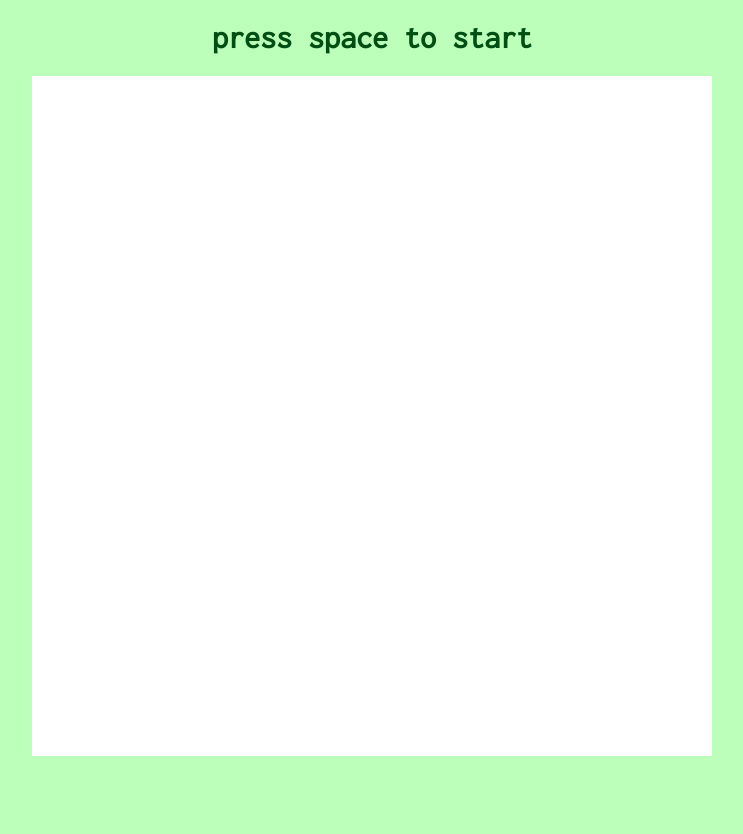
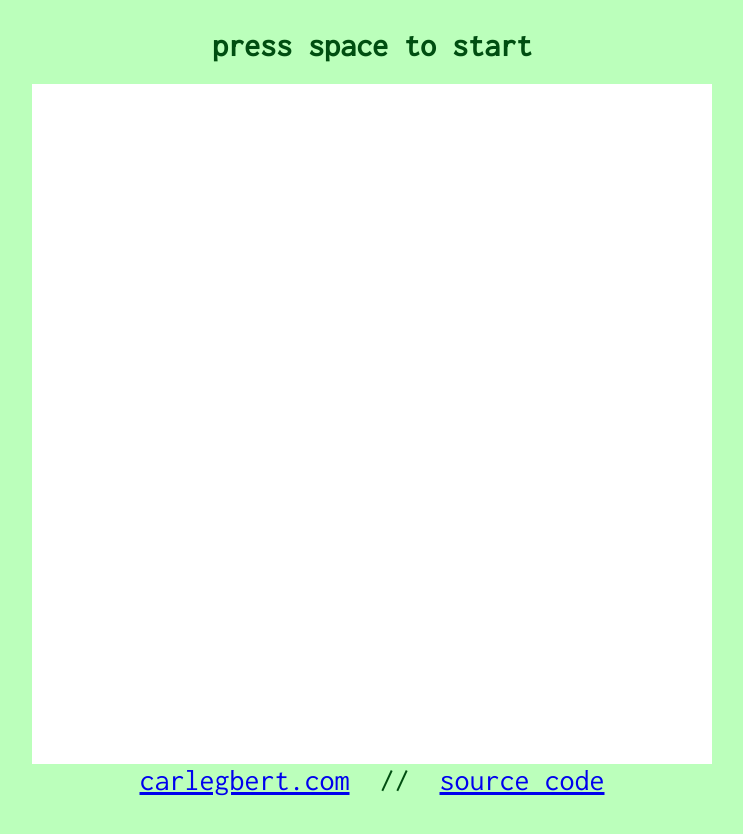
Before and after one commit to carlegbert/snek, a React (Create React App) app: page / in a window 1280 px wide. Shown: the top 834 px of the page, without its empty margins (268-1011 px from the left). Before the commit the page ends 800 px from the top, so only its background shows below. Built offline with nearby package versions, Linux system fonts and the light colour scheme.

Commit message:
improve styling/markup and other sundries

```diff
--- a/package.json
+++ b/package.json
@@ -23,7 +23,7 @@
   "bugs": {
     "url": "https://github.com/carlegbert/snek/issues"
   },
-  "homepage": "https://github.com/carlegbert/snek#readme",
+  "homepage": "https://snek.carlegbert.com",
   "scripts": {
     "start": "react-scripts start",
     "build": "react-scripts build",
--- a/src/App.js
+++ b/src/App.js
@@ -1,4 +1,6 @@
 import React, { Component } from 'react';
+import Footer from './Footer';
+
 import GameBoard from './GameBoard';
 import GameHeader from './GameHeader';
 import {
@@ -120,7 +122,7 @@ class App extends Component {
       if (food) {
         board[food.y][food.x] = FOOD;
         this.speed = calculateSpeed(newState.score);
-        this.updateClock(newState.speed);
+        this.updateClock();
       } else {
         newState.gameMode = GAME_MODES.WON;
         clearInterval(this.intervalHandle);
@@ -156,6 +158,7 @@ class App extends Component {
           boardSize={this.state.boardSize}
           board={this.state.board}
         />
+        <Footer />
       </div>
     );
   }
--- /dev/null
+++ b/src/Footer.js
@@ -0,0 +1,15 @@
+import React from 'react';
+
+const Footer = () => (
+  <footer className="footer">
+    <a href="https://carlegbert.com">
+      carlegbert.com
+    </a>
+    &nbsp; // &nbsp;
+    <a href="https://github.com/carlegbert/snek">
+      source code
+    </a>
+  </footer>
+);
+
+export default Footer;
--- a/src/GameBoard.js
+++ b/src/GameBoard.js
@@ -5,10 +5,8 @@ import Row from './Row';
 const mapBoardToRows = board => board.map((row, i) => <Row row={row} key={i} />);
 
 const GameBoard = ({ board }) => (
-  <div className="board-wrapper">
-    <div className="game-board">
-      {board && mapBoardToRows(board)}
-    </div>
+  <div className="game-board">
+    {board && mapBoardToRows(board)}
   </div>
 );
 
--- a/src/index.css
+++ b/src/index.css
@@ -31,7 +31,7 @@ body {
   background-color: #fff;
 }
 
-.board-wrapper {
+#root {
   display: flex;
   justify-content: center;
   align-items: center;
@@ -44,3 +44,12 @@ body {
 .food-tile {
   background-color: #f00;
 }
+
+.footer {
+  font-size: 30px;
+  width: 85vmin;
+  height: 85vmin;
+  padding: 0px;
+  margin: 0px;
+  text-align: center;
+}
--- a/src/util.js
+++ b/src/util.js
@@ -7,15 +7,11 @@ const {
   TOP_SPEED,
 } = require('./constants');
 
-export const createBoard = (boardSize) => {
-  const board = new Array(boardSize)
+export const createBoard = boardSize => new Array(boardSize)
+  .fill(null)
+  .map(() => new Array(boardSize)
     .fill(null)
-    .map(() => new Array(boardSize)
-      .fill(null)
-      .map(() => EMPTY));
-
-  return board;
-};
+    .map(() => EMPTY));
 
 export const movePoint = (point, direction) => {
   switch (direction) {
```
Also changed, not shown: 1 other file (tests, documents, lock files or other folders).
